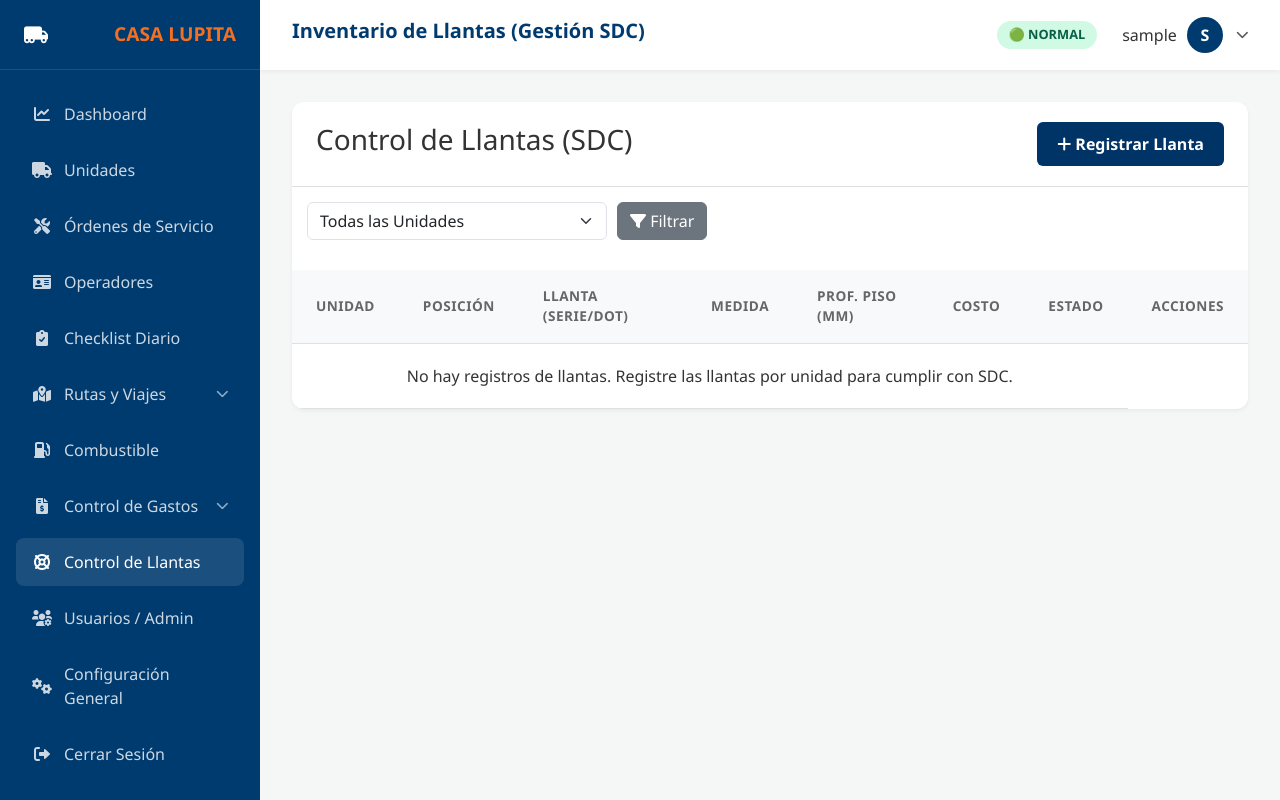
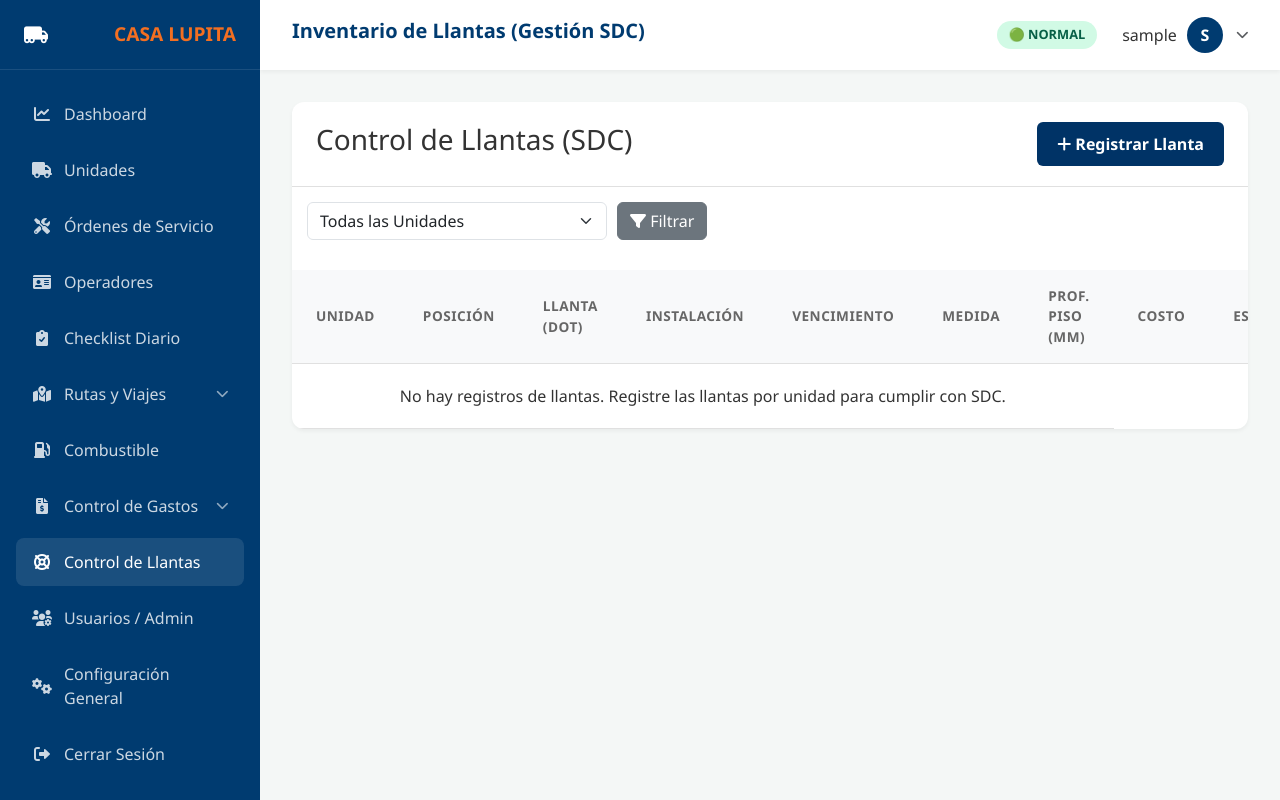
Before and after one commit to camarenassergio/New-App-Con-App-Android, a Django app: page /dashboard/llantas/ in a window 1280 px wide. Run offline with Django 5.2, Linux system fonts and the light colour scheme; the visitor is signed in with stand-in values (Sample User, id 1); data that the repository does not hold is empty; some libraries are stand-ins or nearby versions.

Commit message:
fix: Corregir campos de fecha de instalación y vencimiento en listado de llantas y en formulario de edición

```diff
--- a/dashboard/forms.py
+++ b/dashboard/forms.py
@@ -365,7 +365,7 @@ class InventarioLlantaForm(forms.ModelForm):
         ]
         widgets = {
             'costo': forms.NumberInput(attrs={'class': 'form-control', 'step': '0.01'}),
-            'fecha_instalacion': forms.DateInput(attrs={'type': 'date', 'class': 'form-control'}),
+            'fecha_instalacion': forms.DateInput(format='%Y-%m-%d', attrs={'type': 'date', 'class': 'form-control'}),
             'observaciones': forms.Textarea(attrs={'rows': 3, 'class': 'form-control'}),
         }
 
--- a/templates/dashboard/inventario_llanta_list.html
+++ b/templates/dashboard/inventario_llanta_list.html
@@ -33,7 +33,9 @@
                 <tr>
                     <th>Unidad</th>
                     <th>Posición</th>
-                    <th>Llanta (Serie/DOT)</th>
+                    <th>Llanta (DOT)</th>
+                    <th>Instalación</th>
+                    <th>Vencimiento</th>
                     <th>Medida</th>
                     <th>Prof. Piso (mm)</th>
                     <th>Costo</th>
@@ -48,9 +50,17 @@
                     <td>{{ llanta.get_posicion_display }}</td>
                     <td>
                         {{ llanta.marca }}<br>
-                        <small class="text-muted">DOT: {{ llanta.numero_serie }}</small><br>
+                        <small class="text-muted">DOT: {{ llanta.numero_serie }}</small>
+                    </td>
+                    <td>
+                        {{ llanta.fecha_instalacion|date:"d M Y" }}<br>
+                        <small class="text-muted">{{ llanta.km_instalacion }} km</small>
+                    </td>
+                    <td>
                         {% if llanta.fecha_vencimiento %}
-                        <small class="text-info"><i class="fas fa-calendar-times"></i> Vence: {{ llanta.fecha_vencimiento|date:"M Y"|title }}</small>
+                            <span class="text-info"><i class="fas fa-calendar-times"></i> {{ llanta.fecha_vencimiento|date:"M Y"|title }}</span>
+                        {% else %}
+                            <span class="text-muted">N/A</span>
                         {% endif %}
                     </td>
                     <td>{{ llanta.medida }}</td>
```
